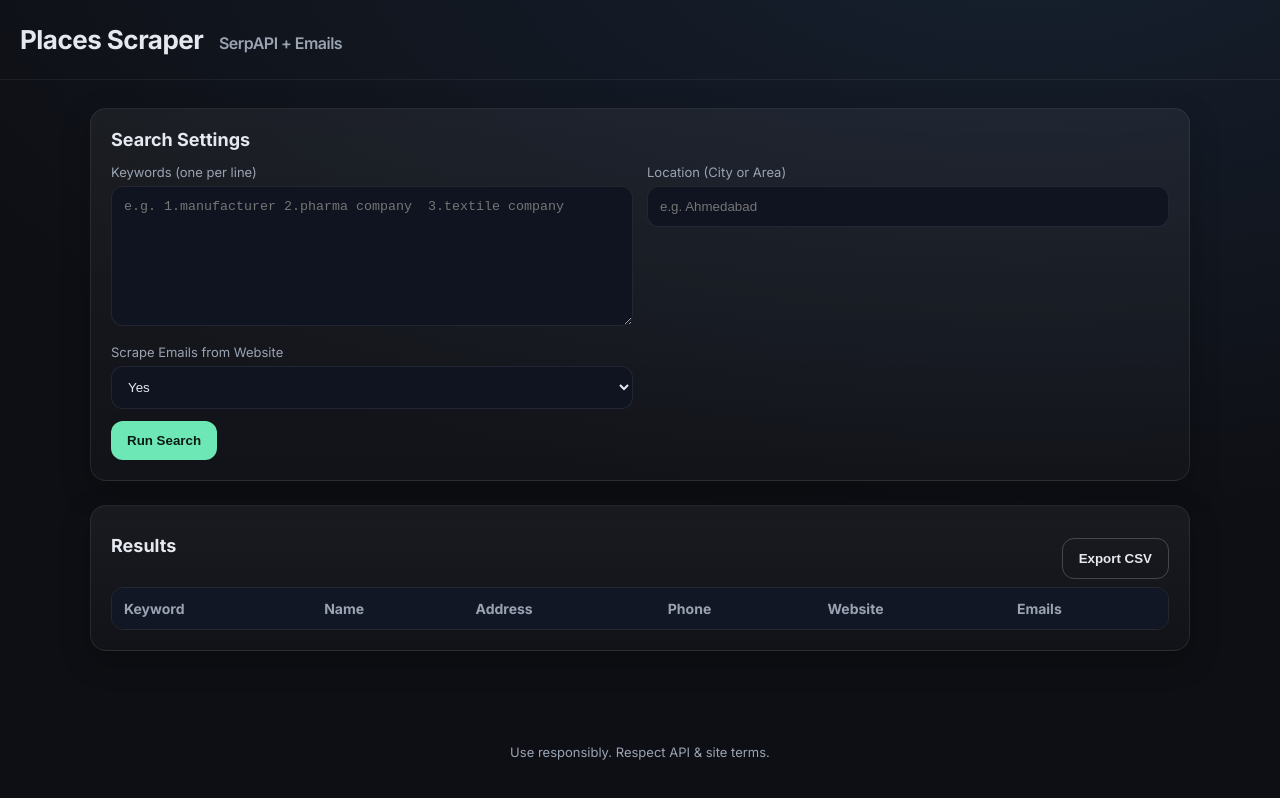
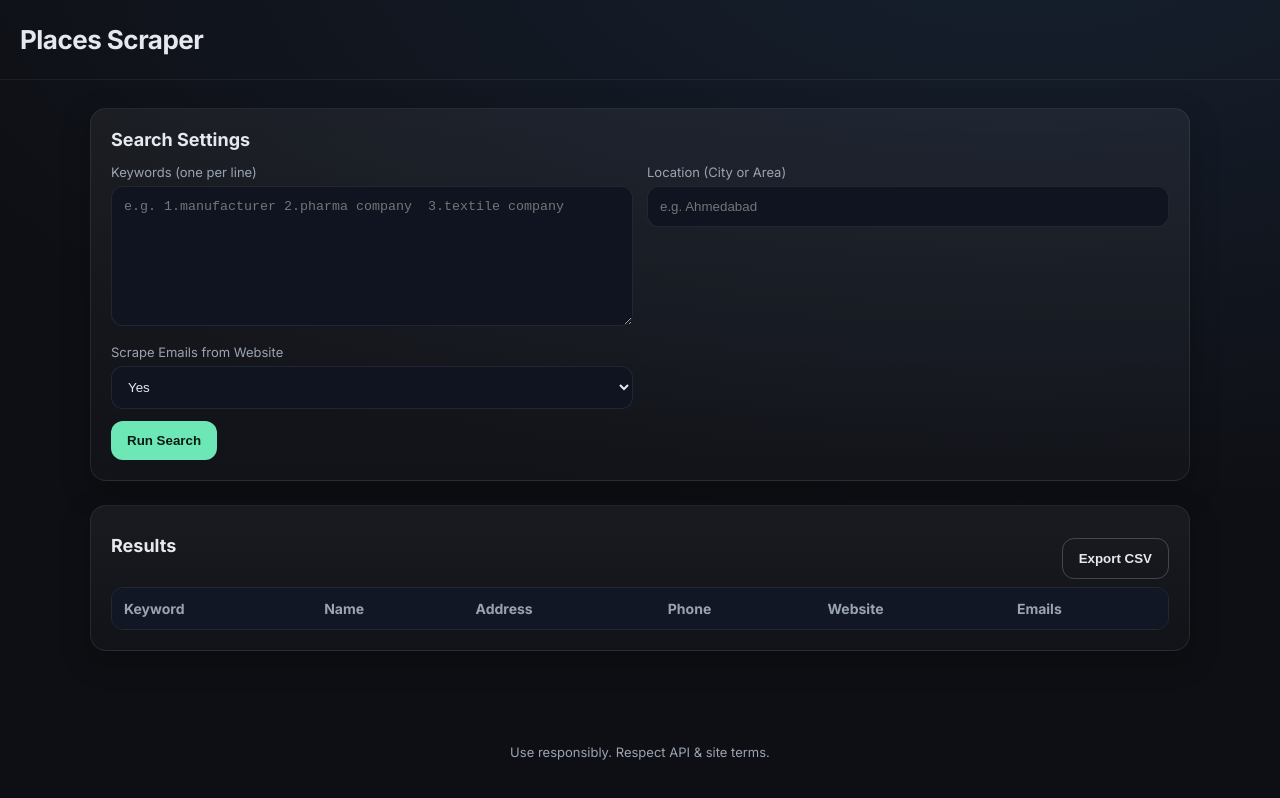
Before and after one commit to bhavik69600/Data_Scrapper, a website: page frontend/index.html in a window 1280 px wide. Drawn offline with Linux system fonts and the light colour scheme.

Commit message:
Remove SerpAPI and Emails from header title

```diff
--- a/frontend/index.html
+++ b/frontend/index.html
@@ -11,7 +11,7 @@
 </head>
 <body>
   <header class="app-header">
-    <h1>Places Scraper <span>SerpAPI + Emails</span></h1>
+    <h1>Places Scraper </h1>
   </header>
 
   <main class="container">
```
